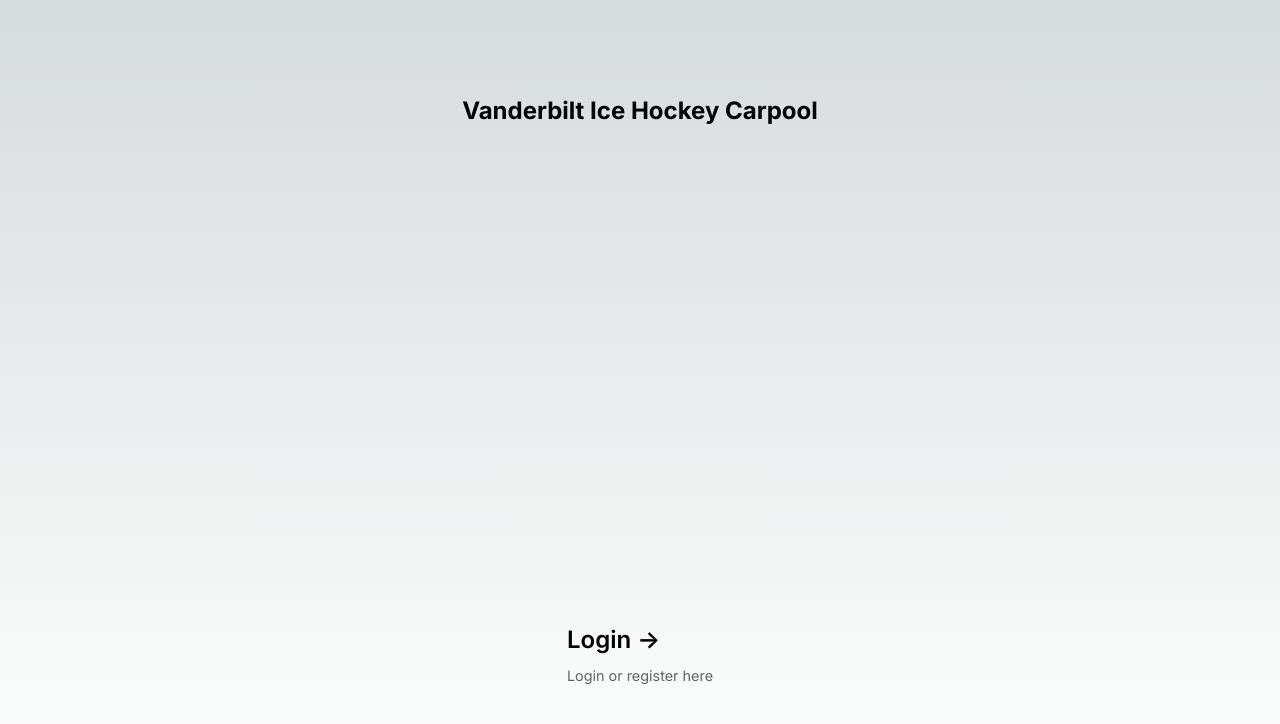
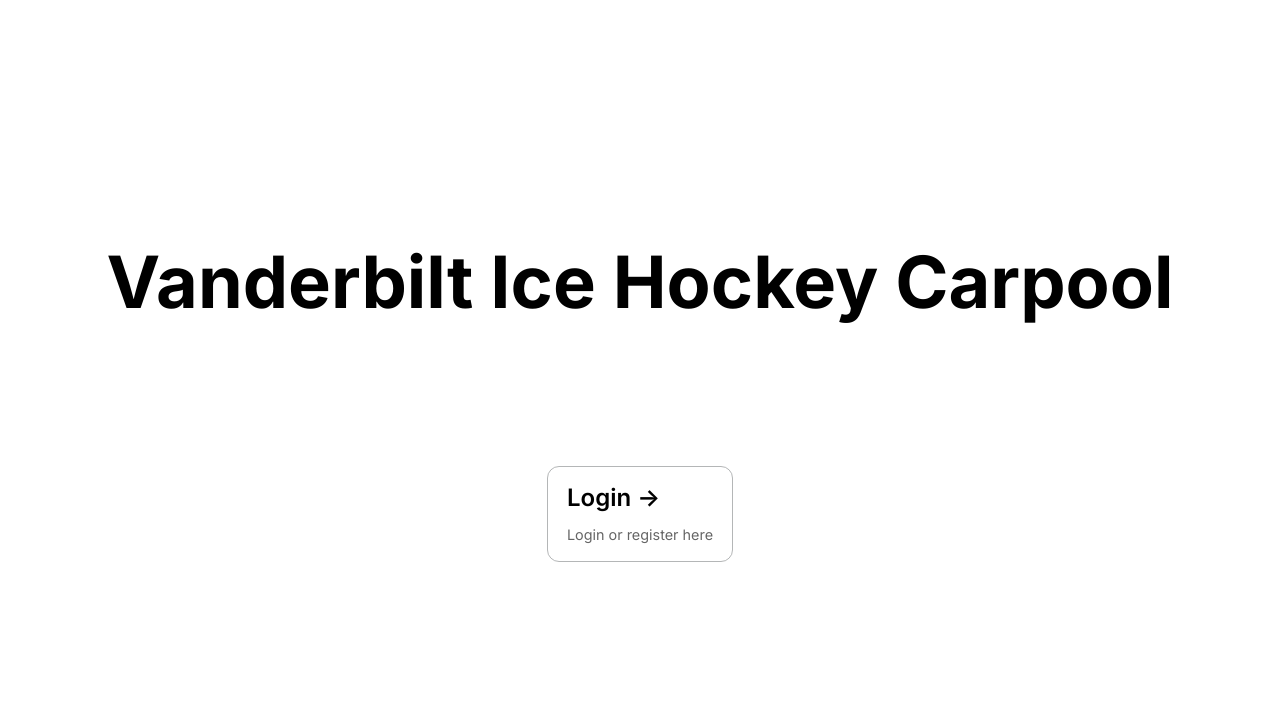
Before and after one commit to liy94/Vandy-Ice-Hockey, a Next.js app in the folder vandy-ice-hockey/: page / in a window 1280 px wide. Shown: the top 724 px of the page. Built offline with nearby package versions, Linux system fonts and the light colour scheme.

Commit message:
UI updates

```diff
--- a/vandy-ice-hockey/src/app/globals.css
+++ b/vandy-ice-hockey/src/app/globals.css
@@ -1,9 +1,9 @@
 :root {
   --max-width: 1100px;
   --border-radius: 12px;
-  --font-mono: ui-monospace, Menlo, Monaco, 'Cascadia Mono', 'Segoe UI Mono',
-    'Roboto Mono', 'Oxygen Mono', 'Ubuntu Monospace', 'Source Code Pro',
-    'Fira Mono', 'Droid Sans Mono', 'Courier New', monospace;
+  --font-mono: ui-monospace, Menlo, Monaco, "Cascadia Mono", "Segoe UI Mono",
+    "Roboto Mono", "Oxygen Mono", "Ubuntu Monospace", "Source Code Pro",
+    "Fira Mono", "Droid Sans Mono", "Courier New", monospace;
 
   --foreground-rgb: 0, 0, 0;
   --background-start-rgb: 214, 219, 220;
@@ -36,7 +36,7 @@
 
   --callout-rgb: 238, 240, 241;
   --callout-border-rgb: 172, 175, 176;
-  --card-rgb: 180, 185, 188;
+  --card-rgb: 207, 174, 112;
   --card-border-rgb: 131, 134, 135;
 }
 
@@ -68,7 +68,7 @@
 
     --callout-rgb: 20, 20, 20;
     --callout-border-rgb: 108, 108, 108;
-    --card-rgb: 100, 100, 100;
+    --card-rgb: 207, 174, 112;
     --card-border-rgb: 200, 200, 200;
   }
 }
--- a/vandy-ice-hockey/src/app/layout.tsx
+++ b/vandy-ice-hockey/src/app/layout.tsx
@@ -1,22 +1,22 @@
-import './globals.css'
-import type { Metadata } from 'next'
-import { Inter } from 'next/font/google'
+import "./globals.css";
+import type { Metadata } from "next";
+import { Inter } from "next/font/google";
 
-const inter = Inter({ subsets: ['latin'] })
+const inter = Inter({ subsets: ["latin"] });
 
 export const metadata: Metadata = {
-  title: 'Create Next App',
-  description: 'Generated by create next app',
-}
+  title: "Vandy Ice Hockey Carpool",
+  description: "Generated by create next app",
+};
 
 export default function RootLayout({
   children,
 }: {
-  children: React.ReactNode
+  children: React.ReactNode;
 }) {
   return (
     <html lang="en">
       <body className={inter.className}>{children}</body>
     </html>
-  )
+  );
 }
--- a/vandy-ice-hockey/src/app/page.module.css
+++ b/vandy-ice-hockey/src/app/page.module.css
@@ -1,10 +1,16 @@
 .main {
   display: flex;
   flex-direction: column;
-  justify-content: space-between;
+  justify-content: space-evenly;
   align-items: center;
   padding: 6rem;
   min-height: 100vh;
+  background-color: #fff;
+}
+
+.title {
+  font-size: 48px;
+  font-weight: bold;
 }
 
 .registration {
@@ -31,12 +37,30 @@
 }
 
 .submitButton {
-  background: #2b91cc;
-  color: #fff;
   padding: 10px;
   cursor: pointer;
-  border-radius: 8px;
-  border: 0;
+  font-size: medium;
+  border-radius: var(--border-radius);
+  background: rgba(var(--card-rgb), 0);
+  border: 1px solid rgba(var(--card-border-rgb), 0.6);
+  transition: background 200ms, border 200ms;
+}
+
+@media (hover: hover) and (pointer: fine) {
+  .submitButton:hover {
+    background: rgba(var(--card-rgb), 1);
+    border: 1px solid rgba(var(--card-border-rgb), 0.15);
+  }
+
+  .submitButton:hover span {
+    transform: translateX(4px);
+  }
+}
+
+@media (prefers-reduced-motion) {
+  .submitButton:hover span {
+    transform: none;
+  }
 }
 
 .description {
@@ -82,7 +106,7 @@
   padding: 1rem 1.2rem;
   border-radius: var(--border-radius);
   background: rgba(var(--card-rgb), 0);
-  border: 1px solid rgba(var(--card-border-rgb), 0);
+  border: 1px solid rgba(var(--card-border-rgb), 0.6);
   transition: background 200ms, border 200ms;
 }
 
@@ -142,7 +166,7 @@
 /* Enable hover only on non-touch devices */
 @media (hover: hover) and (pointer: fine) {
   .card:hover {
-    background: rgba(var(--card-rgb), 0.1);
+    background: rgba(var(--card-rgb), 1);
     border: 1px solid rgba(var(--card-border-rgb), 0.15);
   }
 
```
